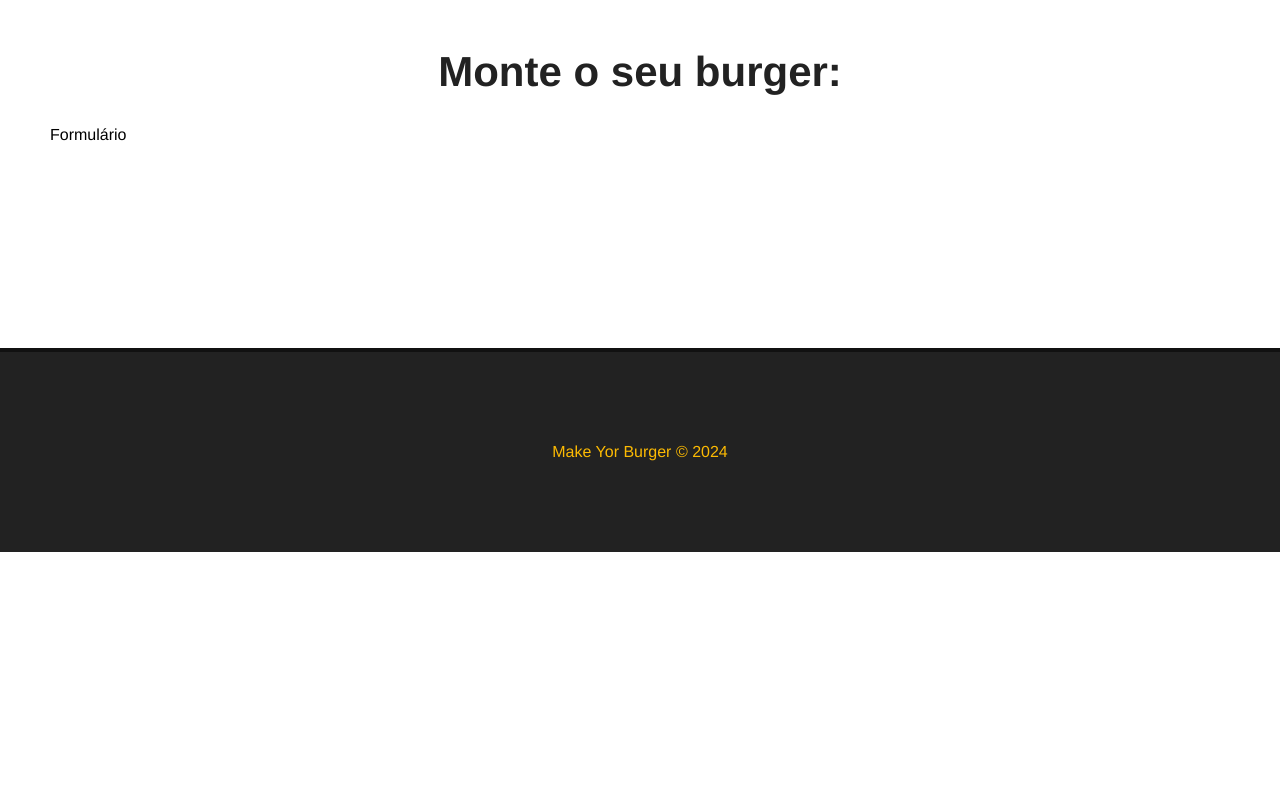
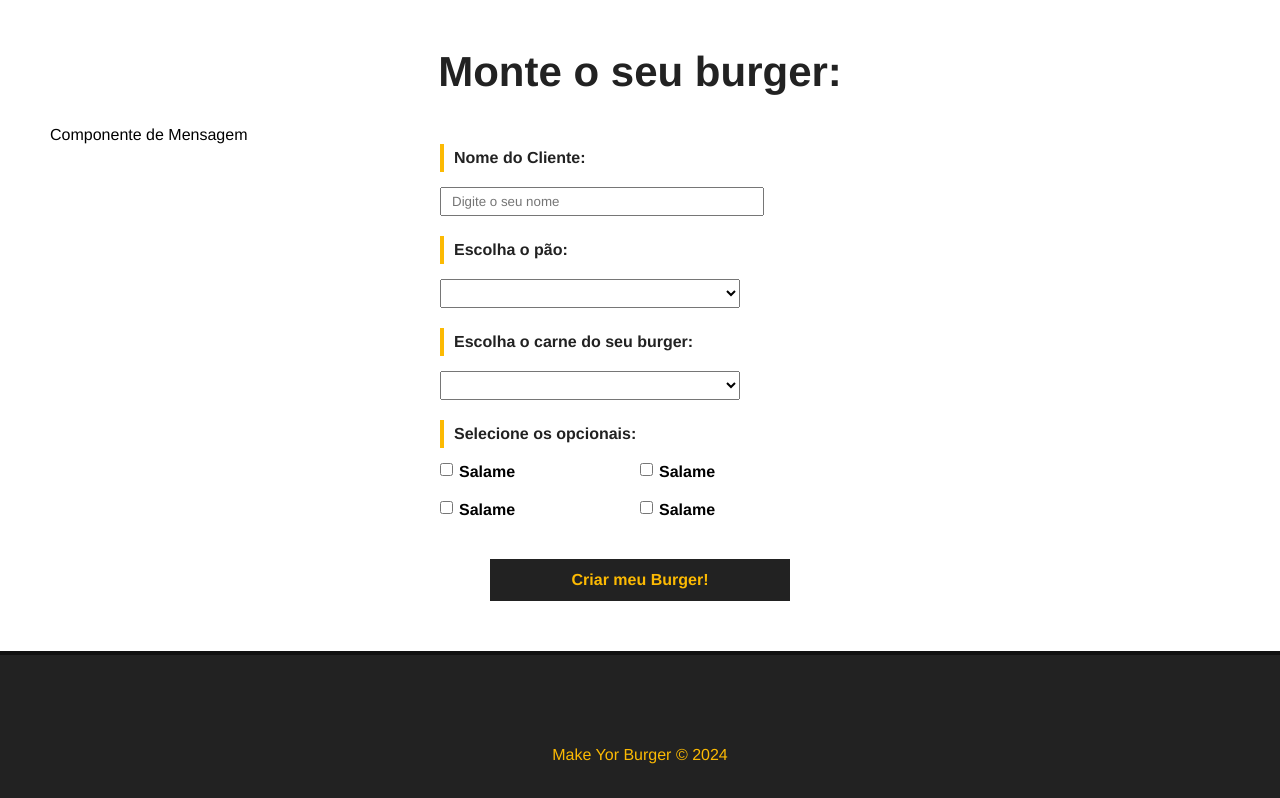
Before and after one commit to Ackerman-D-Edward/primeiro-projeto-vue, a Vue app: page / in a window 1280 px wide. Shown: the part 580-1378 px from the top of the page. Before the commit the page ends 1132 px from the top, so only its background shows below. Built offline with nearby package versions, Linux system fonts and the light colour scheme.

Commit message:
Criando o formulário de cadastro de pedido e estilizando com css scoped

```diff
--- /dev/null
+++ b/src/components/BurgerForm.vue
@@ -0,0 +1,127 @@
+<template>
+    <div>
+        <p>Componente de Mensagem</p>
+        <div>
+            <form id="burger-form">
+                <div class="input-container">
+                    <label for="nome">Nome do Cliente:</label>
+                    <input type="text" id="nome" name="nome" v-model="nome" placeholder="Digite o seu nome">
+                </div>
+                <div class="input-container">
+                    <label for="pao">Escolha o pão:</label>
+                    <select name="pao" id="pao" v-model="pao">
+                        <option value="">Selecione o seu pão</option>
+                        <option value="integral">Integral</option>
+                    </select>
+                </div>
+                <div class="input-container">
+                    <label for="carne">Escolha o carne do seu burger:</label>
+                    <select name="carne" id="carne" v-model="carne">
+                        <option value="">Selecione o tipo de carne</option>
+                        <option value="integral">Maminha</option>
+                    </select>
+                </div>
+                <div id="opcionais-container" class="input-container">
+                    <label id="opcionais-title" for="opcionais">Selecione os opcionais:</label>
+                    <div class="checkbox-container">
+                        <input type="checkbox" name="opcionais" v-model="opcionais" value="salame">
+                        <span>Salame</span>
+                    </div>
+                    <div class="checkbox-container">
+                        <input type="checkbox" name="opcionais" v-model="opcionais" value="salame">
+                        <span>Salame</span>
+                    </div>
+                    <div class="checkbox-container">
+                        <input type="checkbox" name="opcionais" v-model="opcionais" value="salame">
+                        <span>Salame</span>
+                    </div>
+                    <div class="checkbox-container">
+                        <input type="checkbox" name="opcionais" v-model="opcionais" value="salame">
+                        <span>Salame</span>
+                    </div>
+                </div>
+                <div class="input-container">
+                    <input type="submit" class="submit-btn" value="Criar meu Burger!"></input>
+                </div>
+            </form>
+        </div>
+    </div>
+</template>
+
+<script>
+
+export default {
+    name: "BurgerForm"
+}
+
+</script>
+
+<style scoped>
+#burger-form {
+    max-width: 400px;
+    margin: 0 auto;
+}
+
+.input-container {
+    display: flex;
+    flex-direction: column;
+    margin-bottom: 20px;
+}
+
+label {
+    font-weight: bold;
+    margin-bottom: 15px;
+    color: #222;
+    padding: 5px 10px;
+    border-left: 4px solid #FCBA03;
+}
+
+input,
+select {
+    padding: 5px 10px;
+    width: 300px;
+}
+
+#opcionais-container {
+    flex-direction: row;
+    flex-wrap: wrap;
+}
+
+#opcionais-title {
+    width: 100%;
+}
+
+.checkbox-container {
+    display: flex;
+    align-items: flex-start;
+    width: 50%;
+    margin-bottom: 20px;
+}
+
+.checkbox-container span,
+.checkbox-container input {
+    width: auto;
+}
+
+.checkbox-container span {
+    margin-left: 6px;
+    font-weight: bold;
+}
+
+.submit-btn {
+    background-color: #222;
+    color: #FCBA03;
+    font-weight: bold;
+    border: 2px solid #222;
+    padding: 10px;
+    font-size: 16px;
+    margin: 0 auto;
+    cursor: pointer;
+    transition: .5s;
+}
+
+.submit-btn:hover {
+    background-color: transparent;
+    color: #222;
+}
+</style>
--- a/src/views/Home.vue
+++ b/src/views/Home.vue
@@ -2,17 +2,19 @@
   <Banner />
   <div class="main-container">
     <h1>Monte o seu burger:</h1>
-    <p>Formulário</p>
+    <BurgerForm />
   </div>
 </template>
 
 <script>
 import Banner from '../components/Banner.vue';
+import BurgerForm from '../components/BurgerForm.vue';
 
 export default {
   name: "Home",
   components: {
-    Banner
+    Banner,
+    BurgerForm
   }
 }
 </script>
```
